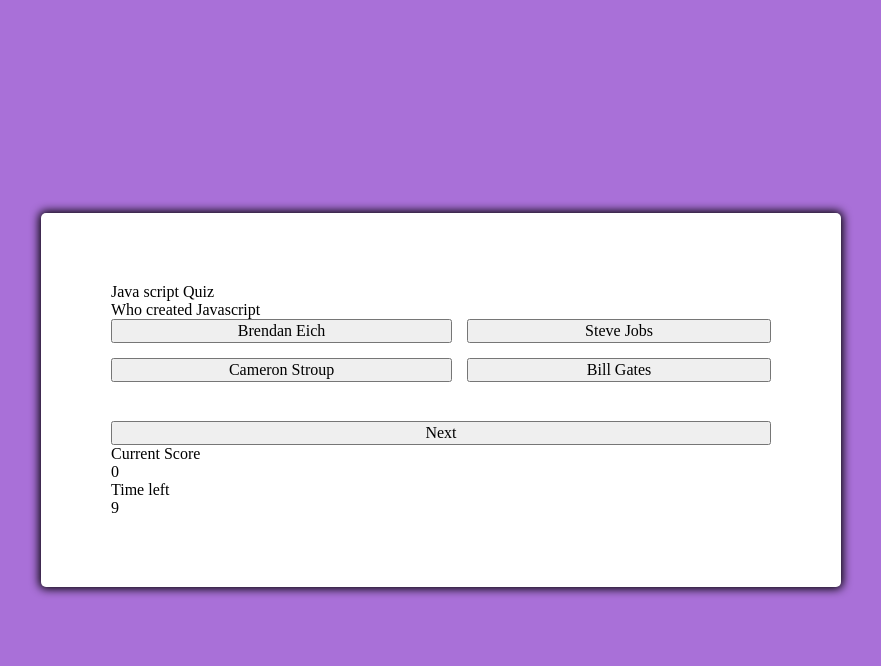
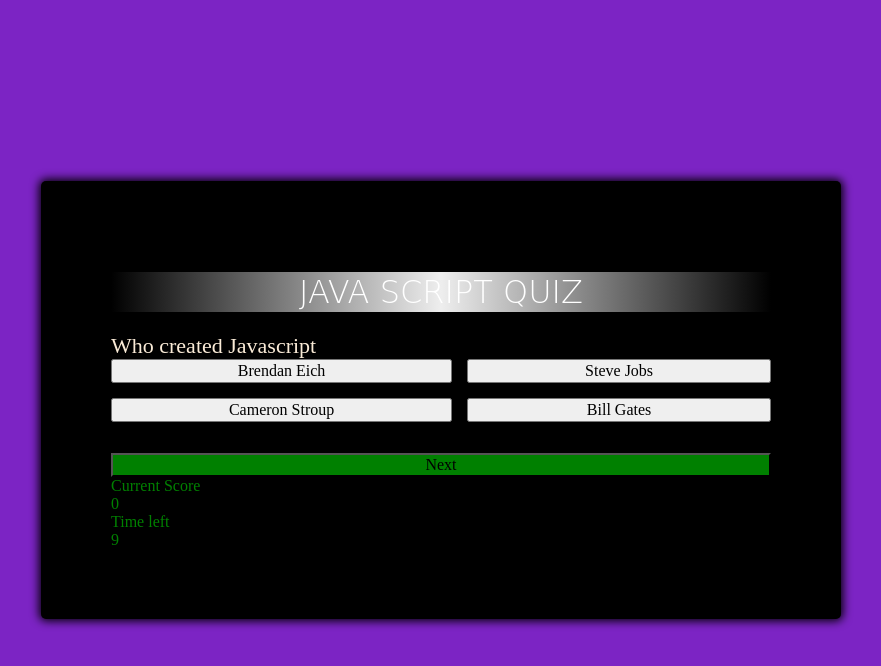
Before and after one commit to cameronstroup/coding-quiz, a plain HTML site: page index.html in a window 1280 px wide. Both pictures are taken after a click on the button "Begin". Shown: the whole page, without its empty margins (199-1080 px from the left). Drawn offline with Linux system fonts and the light colour scheme.

Commit message:
added some stylig

```diff
--- a/index.html
+++ b/index.html
@@ -11,7 +11,8 @@
   <div class="header"></div>
   <body id="body1">
     <div class="container">
-      <div id =Title> Java script Quiz</div>
+      <div id =Title>
+        <h1>Java script Quiz</h1></div>
       <div id="question-container" class="question-container hide">
         <div id="questions">Questions</div>
 
@@ -32,10 +33,13 @@
       <button id="begin-btn" class="begin-btn btn">Begin</button>
 
     </div>
-    <div id="Score title"> Current Score</div>
-    <div id="score">Score</div>
-    <div id="time-left">Time left</div>
-    <div id="count">Start</div>
+
+    <div id="Score title" class="bottom hide"> Current Score</div>
+    <div id="score"class="bottom hide">Score</div>
+    <div id="time-left"class="bottom hide">Time left</div>
+    <div id="count"class="bottom hide">Start</div>
+
+
 
 
 
--- a/script.js
+++ b/script.js
@@ -6,6 +6,9 @@ next.addEventListener("click", nextQuestion);
 var questionElement = document.getElementById("questions");
 var answerbtn = document.getElementById("answer-container");
 var gameScore = document.getElementById("score");
+var timeLeft = document.getElementById("time-left");
+var countI = document.getElementById("count");
+var scoreTitle = document.getElementById("Score title");
 var buttonA = document.getElementById("a");
 var buttonB = document.getElementById("b");
 var buttonC = document.getElementById("c");
@@ -51,7 +54,11 @@ function setTime() {
 function startGame() {
   beginButton.classList.add("hide");
   question.classList.remove("hide");
+  gameScore.classList.remove("hide");
   next.classList.remove("hide");
+  timeLeft.classList.remove("hide");
+  countI.classList.remove("hide");
+  scoreTitle.classList.remove("hide");
   nextQuestion();
 }
 
--- a/style.css
+++ b/style.css
@@ -27,13 +27,13 @@ body {
   height: 100vh;
   justify-content: center;
   align-items: center;
-  background-color: rgb(169, 112, 216);
+  background-color: rgb(124, 36, 196);
 }
 
 .container {
   width: 800px;
   max-width: 80%;
-  background-color: white;
+  background-color: currentColor;
   border-radius: 5px;
   padding: 10px;
   box-shadow: 0 0 10px 2px;
@@ -82,3 +82,48 @@ body {
 .flex {
   flex-wrap: wrap;
 }
+
+h1 {
+  text-align: center;
+  color: white;
+  text-transform: uppercase;
+  padding: 1px;
+  font-family: "Raleway", cursive;
+  font-weight: 100;
+  position: relative;
+  background: linear-gradient(to right, black, #eee, black);
+}
+h1::before {
+  content: "";
+  position: absolute;
+  left: 50%;
+  top: -50px;
+  width: 600px;
+  margin-left: -300px;
+  margin-top: -220px;
+  height: 600px;
+  background: radial-gradient(50% 50%, ellipse closest-side, #444, black);
+  z-index: -1;
+}
+h1 a {
+  background: black;
+  display: block;
+  padding: 20px;
+  text-decoration: none;
+  letter-spacing: 30px;
+  color: white;
+}
+
+.bottom {
+  color: green;
+}
+
+#questions {
+  color: antiquewhite;
+  font-family: "Aclonica";
+  font-size: 22px;
+}
+
+#next-btn {
+  background-color: green;
+}
```
